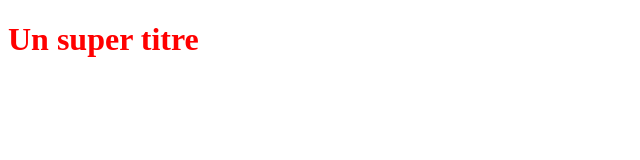
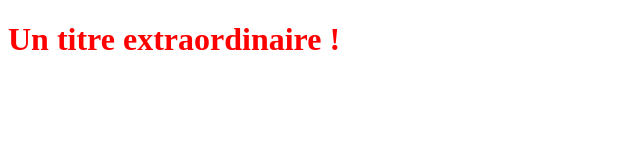
Before and after one commit to KevinWandjiK/LernProjekt, a plain HTML site: page index.html in a window 1280 px wide. Shown: the whole page, without its empty margins (0-640 px from the left). Drawn offline with Linux system fonts and the light colour scheme.

Commit message:
Modification du titre H1

```diff
--- a/index.html
+++ b/index.html
@@ -5,6 +5,6 @@
    <link rel="stylesheet" type="text/css" href="styles.css">
 </head>
 <body>
-   <h1>Un super titre</h1>
+   <h1>Un titre extraordinaire !</h1>
 </body>
 </html>
```
